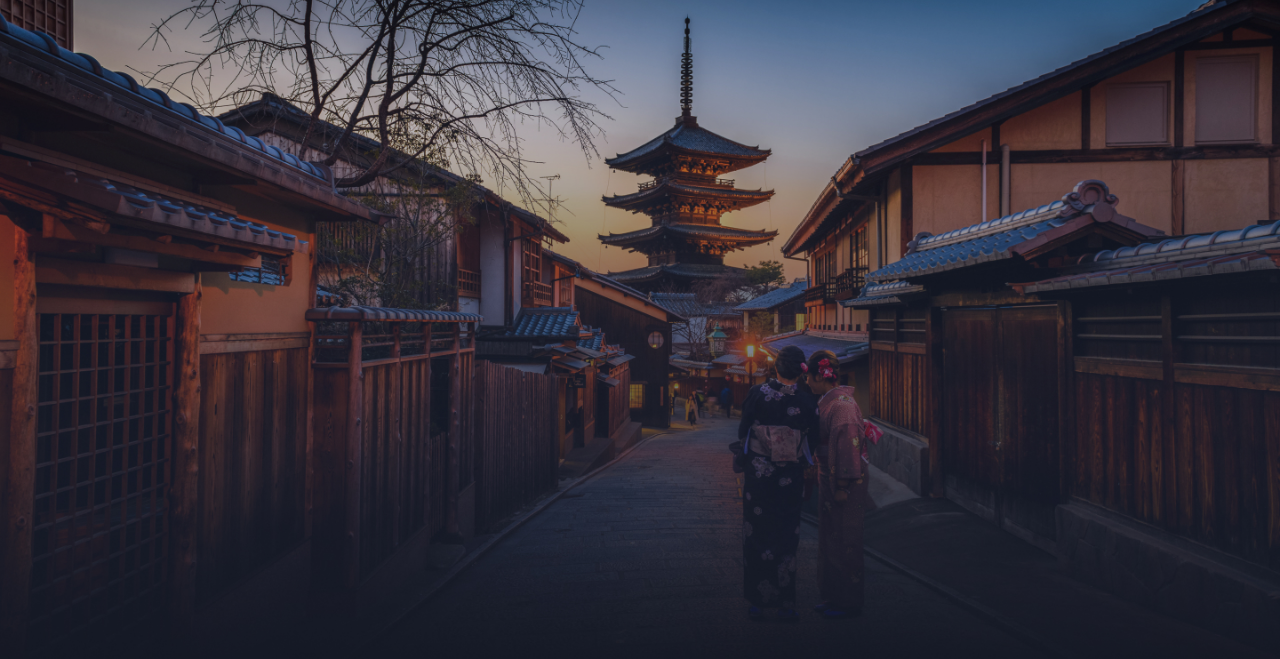
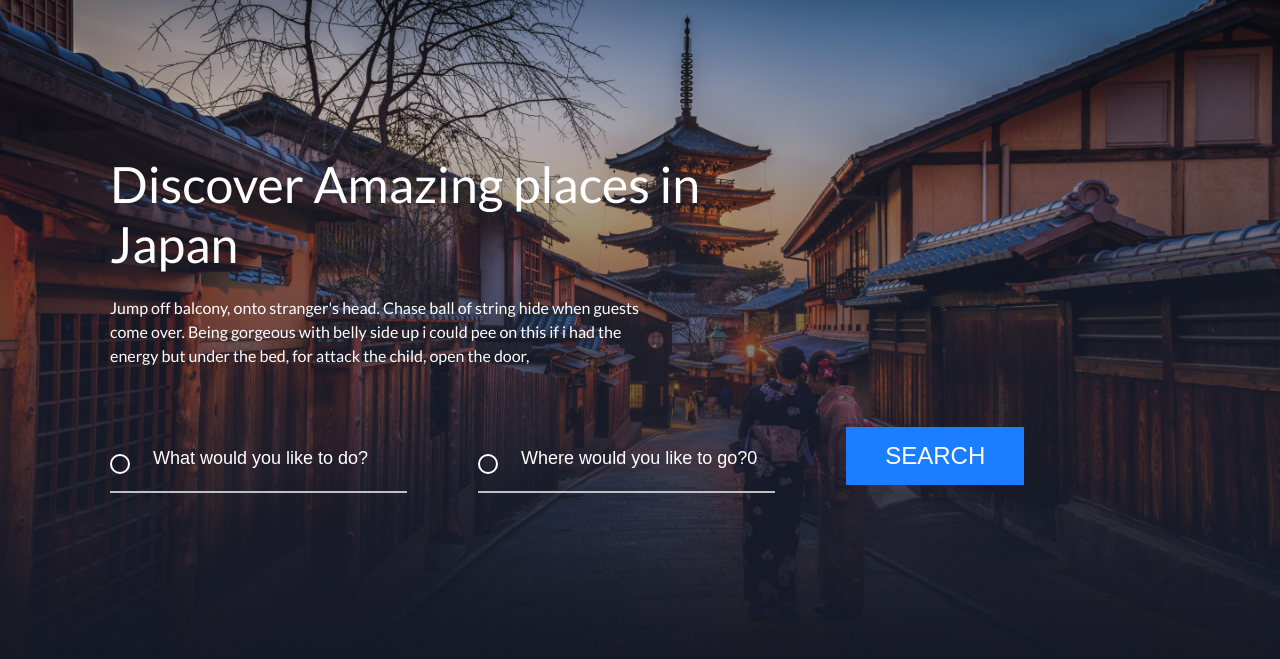
Before and after one commit to golibjon94/Figma-Layout_HTML-CSS, a plain HTML site: page index.html in a window 1280 px wide. Shown: the part 109-768 px from the top of the page. Drawn offline with Linux system fonts and the light colour scheme.

Commit message:
in this section I continued to build the main part of the project.

```diff
--- a/css/sytle.css
+++ b/css/sytle.css
@@ -455,9 +455,60 @@ textarea {
 
         /* Intro sytles start*/
         .intro{
-                height: 100vh;
+                min-height: 100vh;
                 background: url(../img/intro-bg.jpg) no-repeat center;
                 background-size: cover;
+                padding-top: 263px;
+        }
+        .intro__title{
+                max-width: 619px;
+                font-weight: 500;
+                font-size: 50px;
+                line-height: 60px;
+                color: white;
+                margin-bottom: 22px;
+        }
+        .intro__subtitle{
+                color: white;
+                font-size: 16px;
+                line-height: 24px;
+                max-width: 546px;
+                margin-bottom: 59px;
         }
 
+        .search-form__info{
+                display: flex;
+                flex-wrap: wrap;
+        }
+        .search-form__field{
+                width: 297px;
+                 background: transparent url(../img/svg/oval.svg) no-repeat left 7px;
+                background-size: 20px;
+                border: 0;
+                border-bottom: 2px solid #BFC0C5;
+                margin-right: 68px;
+                padding-left: 43px;
+                padding-bottom: 22px;
+                font-weight: 500;
+                font-size: 18px;
+                color: #fff;
+
+        }
+        .search-form__field::placeholder{
+                font-weight: 500;
+                font-size: 18px;
+                color: #fff;
+        }
+        .search-form__submit{
+                padding: 15px 39px;
+                text-transform: uppercase;
+                font-weight: 500px;
+                font-size: 24px;
+                color: white;
+                background: #1b7dff;
+                border: 0;
+        }
+        .search-form__submit:hover, .search-form__submit:focus, .search-form__submit:active{
+                background: #0366da;
+        }
         /* Intro sytles end*/
--- a/index.html
+++ b/index.html
@@ -41,7 +41,28 @@
 </header>
 
 <main class="main">
-        <section class="intro"></section>
+        <section class="intro">
+                <div class="wrapper">
+                        <h1 class="intro__title">
+                                Discover Amazing places in Japan
+                        </h1>
+                        <p class="intro__subtitle">
+                                Jump off balcony, onto stranger's head.
+                                Chase ball of string hide when guests come over.
+                                Being gorgeous with belly side up i could pee on this
+                                if i had the energy but under the bed,
+                                for attack the child, open the door,
+                        </p>
+                        <form action="" class="search-form">
+                                <fieldset class="search-form__wrap">
+                                        <p class="search-form__info"></p>
+                                        <input type="text" class="search-form__field" name="user-like-to-do" placeholder="What would you like to do?">
+                                        <input type="text" class="search-form__field" name="user-like-to-do" placeholder="Where would you like to go?0">
+                                        <button class="search-form__submit">SEARCH</button>
+                                </fieldset>
+                        </form>
+                </div>
+        </section>
 </main>
 
 </body>
```
Also changed, not shown: img/svg/oval.svg (added).
